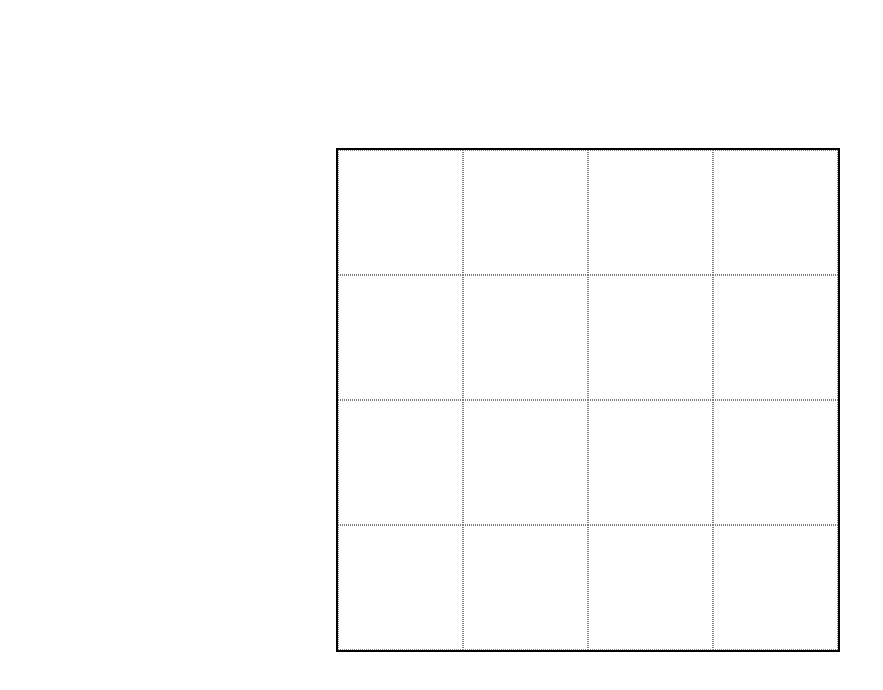
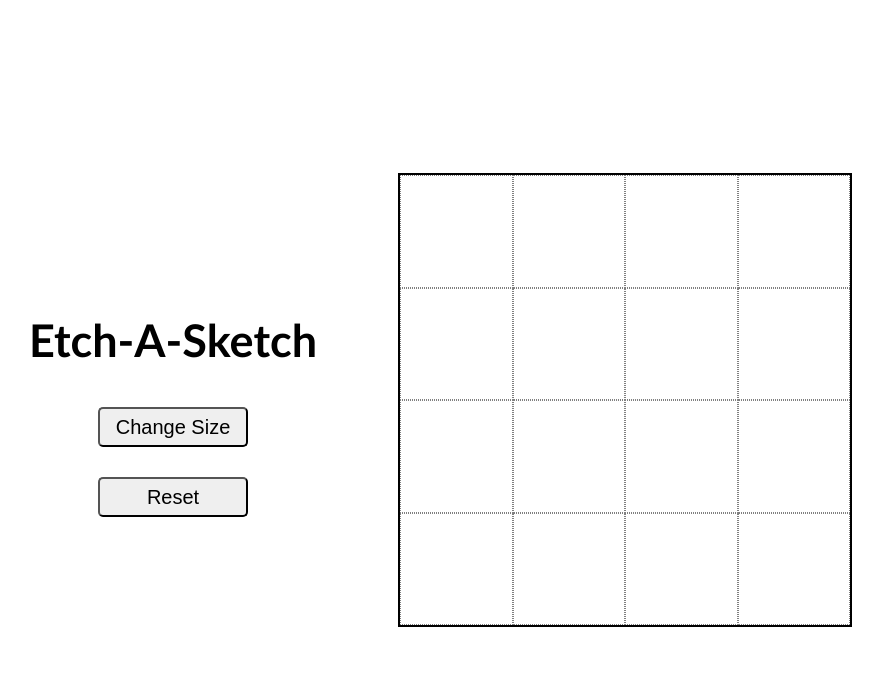
Before and after one commit to Izu-33/etch-a-sketch, a plain HTML site: page index.html in a window 1280 px wide. Shown: the whole page, without its empty margins (52-935 px from the left). Drawn offline with Linux system fonts and the light colour scheme.

Commit message:
feat: update user interface

```diff
--- a/index.html
+++ b/index.html
@@ -7,6 +7,11 @@
     <title>Etch-A-Sketch</title>
 </head>
 <body>
+    <div class="side-box">
+        <h1>Etch-A-Sketch</h1>
+        <button class="grid-size-btn">Change Size</button>
+        <button class="reset-btn">Reset</button>
+    </div>
     <div class="container"></div>
     <script src="/index.js"></script>
 </body>
--- a/index.js
+++ b/index.js
@@ -1,9 +1,14 @@
 const container = document.querySelector('.container');
-const gridSize = 4;
+const gridSizeBtn = document.querySelector('.grid-size-btn');
+const resetBtn = document.querySelector('.reset-btn');
 
-const squareSize = (container.offsetWidth - 4) / gridSize;
+let initialGridSize = 4;
+let maxGridSize = 64;
 
-for (let i = 0; i < gridSize*gridSize; i++) {
+function createGrid(size) {
+    const squareSize = (container.offsetWidth - 4) / size;
+
+    for (let i = 0; i < size*size; i++) {
         let div = document.createElement('div');
         div.className = "square";
         div.style.width = `${squareSize}px`;
@@ -11,6 +16,8 @@ for (let i = 0; i < gridSize*gridSize; i++) {
         div.addEventListener("mouseover", setColor);
         container.appendChild(div);
     }
+}
+
 
 function setColor() {
     this.style.backgroundColor = generateColorCode();
@@ -23,3 +30,29 @@ function generateColorCode() {
 
     return `rgb(${r}, ${g}, ${b})`;
 }
+
+createGrid(initialGridSize);
+
+gridSizeBtn.addEventListener('click', () => {
+    let gridSize = prompt(`Enter the size of the grid (e.g., 10, 16, 40, etc.)
+    Can only take a max of 64 squares
+    - 16 will create a 16X16 grid
+    - 40 will create a 40X40 grid`);
+
+    if (!gridSize) {
+        container.replaceChildren();
+        createGrid(initialGridSize);
+    } else if (gridSize > maxGridSize) {
+        container.replaceChildren();
+        createGrid(maxGridSize);
+    } else {
+        container.replaceChildren();
+        createGrid(gridSize);
+    }
+
+});
+
+resetBtn.addEventListener('click', () => {
+    container.replaceChildren();
+    createGrid(initialGridSize);
+});
--- a/style.css
+++ b/style.css
@@ -2,14 +2,14 @@ body {
     box-sizing: border-box;
     margin: 0;
     display: flex;
-    justify-content: center;
     align-items: center;
     height: 100vh;
+    font-family: 'Trebuchet MS', 'Lucida Sans Unicode', 'Lucida Grande', 'Lucida Sans', Arial, sans-serif;
 }
 
 .container {
-    width: 500px;
-    height: 500px;
+    width: 450px;
+    height: 450px;
     display: flex;
     flex-wrap: wrap;
     border: 2px solid #000;
@@ -19,3 +19,26 @@ body {
     border: 1px dotted gray;
     box-sizing: border-box;
 }
+
+div.side-box {
+    display: flex;
+    width: 450px;
+    height: 450px;
+    align-items: center;
+    justify-content: center;
+    flex-direction: column;
+    gap: 30px;
+}
+
+h1 {
+    font-size: 45px;
+    margin-bottom: 10px;
+}
+
+button {
+    font-size: 20px;
+    border-radius: 5px;
+    padding: 4px;
+    width: 150px;
+    height: 40px;
+}
```
Lines whose indentation alone changed are shown as unchanged.
